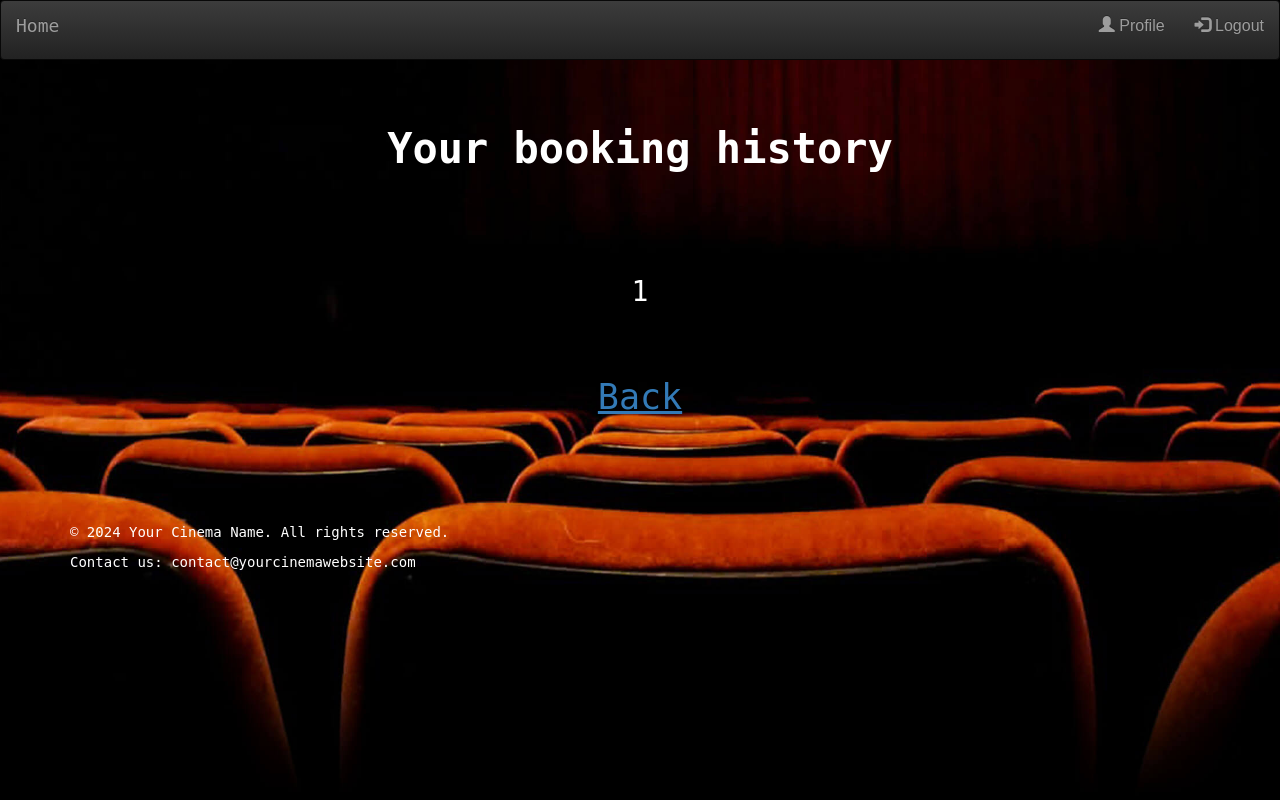
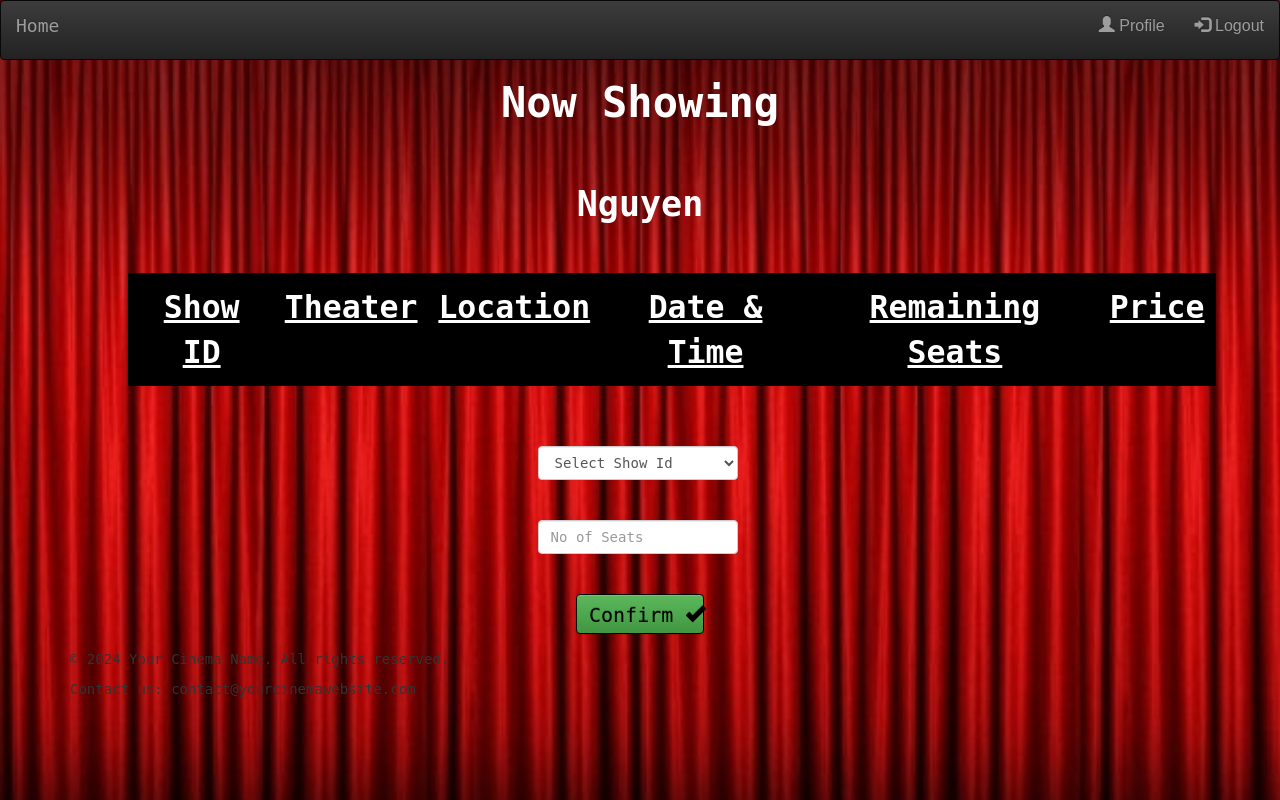
Before and after one commit to duwcston/Cinema-Booking-System, a PHP site: page /nowshowing.php in a window 1280 px wide. Run offline with PHP 8.4, Linux system fonts and the light colour scheme; a user stored in the database is signed in; data comes from the database, SQL or seed files in the repository.

Commit message:
Add files via upload

```diff
--- a/nowshowing.php
+++ b/nowshowing.php
@@ -1,6 +1,18 @@
 <?php
 	include_once 'header.php';
 ?>
+<html>
+	<head>
+		<title>Show</title>
+				<link rel="stylesheet" href="https://maxcdn.bootstrapcdn.com/bootstrap/3.3.7/css/bootstrap.min.css" integrity="sha384-BVYiiSIFeK1dGmJRAkycuHAHRg32OmUcww7on3RYdg4Va+PmSTsz/K68vbdEjh4u" crossorigin="anonymous">
+
+				<!-- Optional theme -->
+				<link rel="stylesheet" href="https://maxcdn.bootstrapcdn.com/bootstrap/3.3.7/css/bootstrap-theme.min.css" integrity="sha384-rHyoN1iRsVXV4nD0JutlnGaslCJuC7uwjduW9SVrLvRYooPp2bWYgmgJQIXwl/Sp" crossorigin="anonymous">
+
+				<!-- Latest compiled and minified JavaScript -->
+				<script src="https://maxcdn.bootstrapcdn.com/bootstrap/3.3.7/js/bootstrap.min.js" integrity="sha384-Tc5IQib027qvyjSMfHjOMaLkfuWVxZxUPnCJA7l2mCWNIpG9mGCD8wGNIcPD7Txa" crossorigin="anonymous"></script>
+				<meta name="viewport" content="width=device-width, initial-scale=1">
+	</head>
 
 
 		<style>
@@ -10,101 +22,103 @@
 			font-family: monospace;
 			font-size: 150%;
 			padding: 0.25cm;
-			background-color: black;
+
 		}
 		body{
-				background-image: url("book.jpg");
+				background-image: url("images/show.jpg");
 				-moz-background-size: cover;
 				-webkit-background-size: cover;
-				background-size: cover;
+				 background-size:100% 110vh;
 				background-position: top center !important;
 				background-repeat: no-repeat !important;
 				background-attachment: fixed;
-				color: white;
+
+			}
+		button
+		{
+			display: block;
+			margin: 0 auto;
+			width: 10%;
+			height: 40px;
+			border: none;
+			background-color: #222;
+			font-family: arial;
+			font-size: 16px;
+		    color: #fff;
+ 			cursor: pointer;
 		}
 	</style>
 
-
-<head>
-		<h1 align="middle" style="font-size: 300%;"><br><b>Your booking history</b></u></h1>
-</head>
-
-<body  style="background-color: powderblue; font-family: monospace; margin: 0; padding: 0;">
-	<h1>      </h1>
+	<body style="background-color: powderblue; font-family: monospace; margin: 0; padding: 0;">
+		<h1 align="middle" style="font-size: 300%; color:white;"><b>Now Showing</b></h1>
+		<h1 align="middle" style="font-size: 250%; color:white;"><br><b><?php echo $_SESSION['mov_name']; ?></b></h1>
 
 		<?php
 
-	if(isset($_SESSION['nobooking']))
-	{
-		echo '<p align=middle style="font-family: monospace; font-size:200%;"><br><br>'.$_SESSION['nobooking'].'</p>';
-		unset($_SESSION['nobooking']);
-		echo '<center><a style="font-size: 250%; font-family: monospace;"  href="user.php"><u><br>Back</u><br><br><br></a></center>';
-	}
-
-	else
-	{
 			$dbServername = "localhost";
 			$dbUsername = "root";
 			$dbPassword = "1234";
 			$dbName = "test";
 
 			$conn = mysqli_connect($dbServername, $dbUsername, $dbPassword, $dbName);
+			$sql2="SELECT t_name,time,location,show_id,s.seats,s.price from theater t,shows s,movie m where m.mov_name='".$_SESSION['mov_name']."' and t.t_id=s.t_id and s.mov_id=m.mov_id;";
+			mysqli_query($conn, $sql2) or die('Error');
+			$result2 = mysqli_query($conn, $sql2);
+			echo '<br><br><table style="margin-left: 10%; margin-right: 5%; background-color:black; color:white;">
+					<tr>
+						<td align="middle"><u><b>Show ID</b></u></td>
+				  		<td align="middle"><u><b>Theater</b></u></td>
+				  		<td align="middle"><u><b>Location</b></u></td>
+				  		<td align="middle"><u><b>Date & Time</b></u></td>
+				  		<td align="middle"><u><b>Remaining Seats</b></u></td>
+						<td align="middle"><u><b>Price</b></u></td>
 
-		$sql= "SELECT m.mov_name,t.t_name,t.location,s.time,b.no_of_seats,b.booking_time from movie m,theater t,shows s,booking b,users u where m.mov_id=s.mov_id and t.t_id=s.t_id and s.show_id=b.show_id  and b.user_id=u.id and u.id='".$_SESSION['u_id']."' ";
+					</tr>';
+			while($row=mysqli_fetch_array($result2))
+			{
+				echo  '<tr>
+							<td align="middle">'.$row['show_id'].'</td>
+							<td align="middle">'.$row['t_name'].'</td>
+							<td align="middle">'.$row['location'].'</td>
+							<td >'.$row['time'].'</td>
+							<td align="middle">'.$row['seats'].'</td>
+							<td align="middle">'.$row['price'].'</td>
 
-		mysqli_query($conn, $sql) or die('Error booking_display');
-		$result = mysqli_query($conn, $sql);
-		$resultCheck = mysqli_num_rows($result);
-		if ($resultCheck <= 0)
-		{
-			header("Location:userbooking.php?userbooking=empty");
-			$_SESSION['nobooking'] = "Looks like you have not made any bookings so far!";
-			exit();
+
+					  </tr>';
 			}
 
-		else
-		{
-			while($row=mysqli_fetch_array($result))
-			{
-				echo '<br><br><br><table style="margin-left: auto; margin-right: auto;">
-
-									<tr>
-										<td><u> Movie</u></td>
-										<td>'.$row['mov_name'].'</td>
-									</tr>
-									<tr>
-										<td><u> Theater</u></td>
-										<td>'.$row['t_name'].'</td>
-									</tr>
-									<tr>
-										<td><u> Location </u></td>
-											<td>'.$row['location'].'</td>
-									</tr>
-									<tr>
-										<td><u> Date & Time </u></td>
-										<td>'.$row['time'].'</td>
-									</tr>
-									<tr>
-										<td><u>Seats </u></td>
-										<td>'.$row['no_of_seats'].'</td>
-									</tr>
-									<tr>
-										<td><u>Booking Made </u></td>
-										<td>'.$row['booking_time'].'</td>
-									</tr>
-									</table><br><br><br>';
-			}
-		}
-	}
+			echo '</table><br><br><br>';
 
 
+
+
+			$sql3="SELECT show_id from theater t,shows s,movie m where m.mov_name='".$_SESSION['mov_name']."' and t.t_id=s.t_id and s.mov_id=m.mov_id;";
+			mysqli_query($conn, $sql3) or die('Error');
+			$result3 = mysqli_query($conn, $sql3);
+			$option = '';
+			while($row = mysqli_fetch_assoc($result3))
+			{
+			  $option .= '<option value ='.$row['show_id'].'>'.$row['show_id'].'</option>';
+			}
 
 		?>
 
 
 
+			<form align="middle" action="includes/booking.php" method="POST">
+					<div class="form-group">
+	   	  			  	<select style=" width:200px;  margin-left: 42%;"  class="form-control" id="show" name="show">
+	   	  			  		 <option selected disabled><b>Select Show Id</b></option>
+					 		 <?php echo $option; ?>
+						</select><br><br>
+						<input style=" width:200px; margin-left: 42%;" type="number" name="seats" placeholder="No of Seats" class="form-control"><br><br>
+						<button style="border:1px solid black; font-family:monospace; color:black; font-style:bold; font-size:20px;" type="submit" class="btn btn-success" name="submit"> Confirm <span class="glyphicon glyphicon-ok"></span></button>
+					</div>
+			</form>
 
-
+	</body>
+</html>
 <?php
 	include_once 'footer.php';
 ?>
```
Also changed, not shown: SeishunButa.php (+0 -9 lines), The Imaginary.php (+2 -10 lines), userbooking.php (+6 -2 lines). Lines whose indentation alone changed are shown as unchanged.
